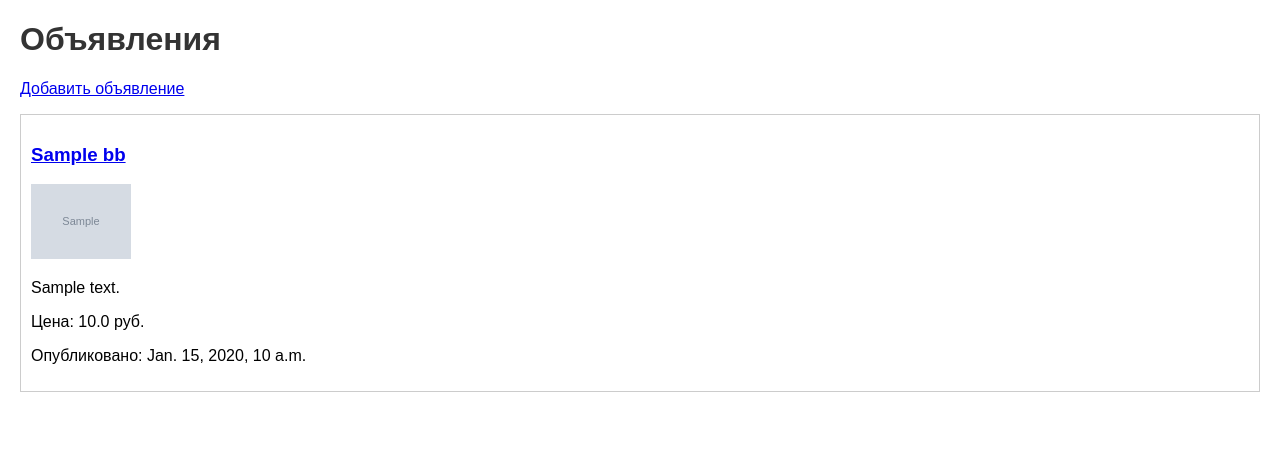
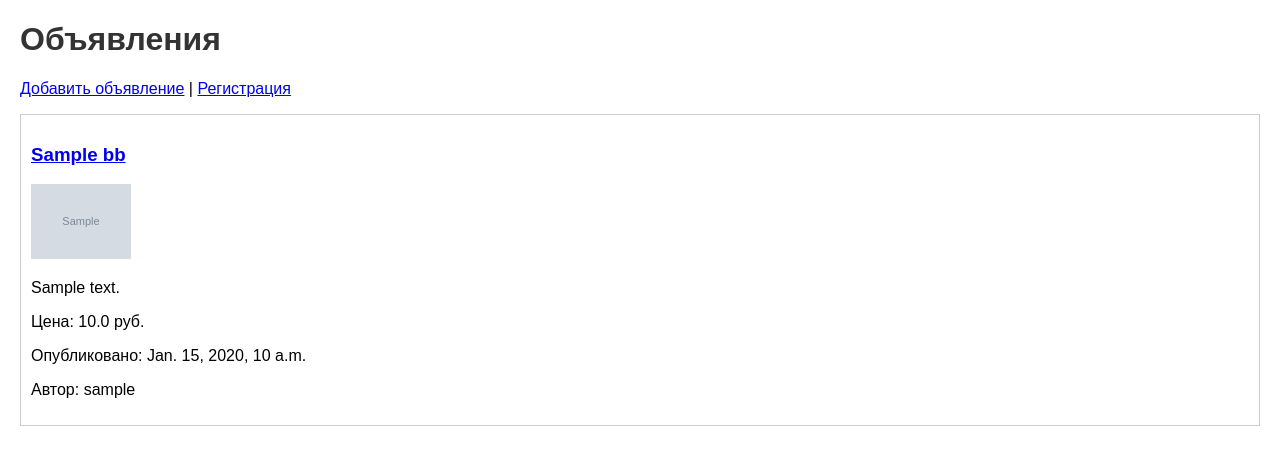
Before and after one commit to AG-Raer/DjangoBboard, a Django app: page / in a window 1280 px wide. Shown: the top 465 px of the page. Run offline with Django 5.2, Linux system fonts and the light colour scheme; tables that the repository leaves empty hold one stand-in row (values such as "Sample post"); grey boxes marked "Sample" are stand-in pictures.

Commit message:
Updated templates to display user

```diff
--- a/BboardSite/bboard/templates/bboard/detail.html
+++ b/BboardSite/bboard/templates/bboard/detail.html
@@ -13,6 +13,7 @@
     <p>{{ bb.content }}</p>
     <p>Цена: {{ bb.price }} руб.</p>
     <p>Опубликовано: {{ bb.published }}</p>
+    <p>Автор: {{ bb.user.username|default:"Аноним" }}</p>
     <a href="{% url 'delete' bb.slug %}">Удалить объявление</a>
     <br>
     <a href="{% url 'index' %}">На главную</a>
--- a/BboardSite/bboard/templates/bboard/index.html
+++ b/BboardSite/bboard/templates/bboard/index.html
@@ -7,7 +7,8 @@
 </head>
 <body>
     <h1>Объявления</h1>
-    <a href="{% url 'create' %}">Добавить объявление</a>
+    <a href="{% url 'create' %}">Добавить объявление</a> |
+    <a href="{% url 'register' %}">Регистрация</a>
     <ul>
         {% for bb in bbs %}
             <li>
@@ -18,6 +19,7 @@
                 <p>{{ bb.content }}</p>
                 <p>Цена: {{ bb.price }} руб.</p>
                 <p>Опубликовано: {{ bb.published }}</p>
+                <p>Автор: {{ bb.user.username|default:"Аноним" }}</p>
             </li>
         {% empty %}
             <li>Объявлений пока нет</li>
```
